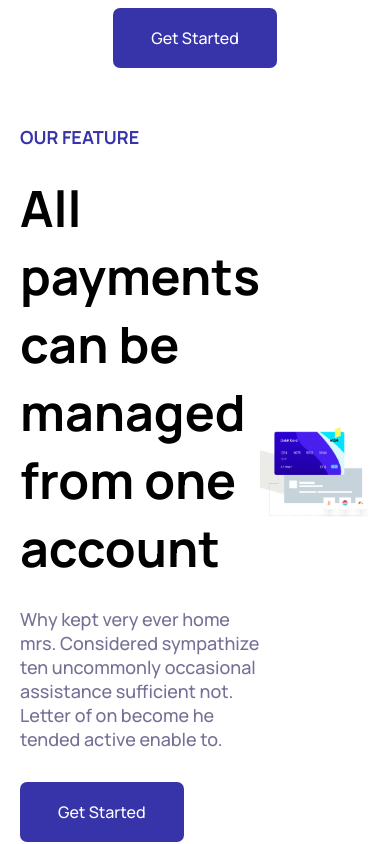
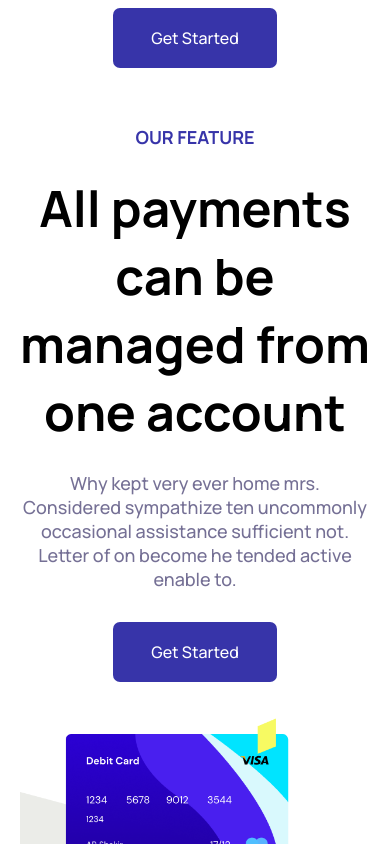
Before and after one commit to jainyxavier/projeto-nuxt, a Nuxt app: page / in a window 390 px wide. Shown: the part 2860-3704 px from the top of the page. Built offline with nearby package versions, Linux system fonts and the light colour scheme.

Commit message:
feature: responsividade da seção

```diff
--- a/assets/scss/main.scss
+++ b/assets/scss/main.scss
@@ -186,6 +186,11 @@
         display: flex;
         justify-content: space-between;
         align-items: center;
+
+        @media(max-width: 1080px){
+            flex-direction: column;
+            text-align: center;
+        }
     }
 
     .payment-info{
@@ -210,6 +215,10 @@
             font-size: 1.125rem;
             font-weight: 500;
             color: #757095;
+        }
+
+        @media(max-width: 1080px){
+            margin-bottom: 55px;
         }
     }
 
```
